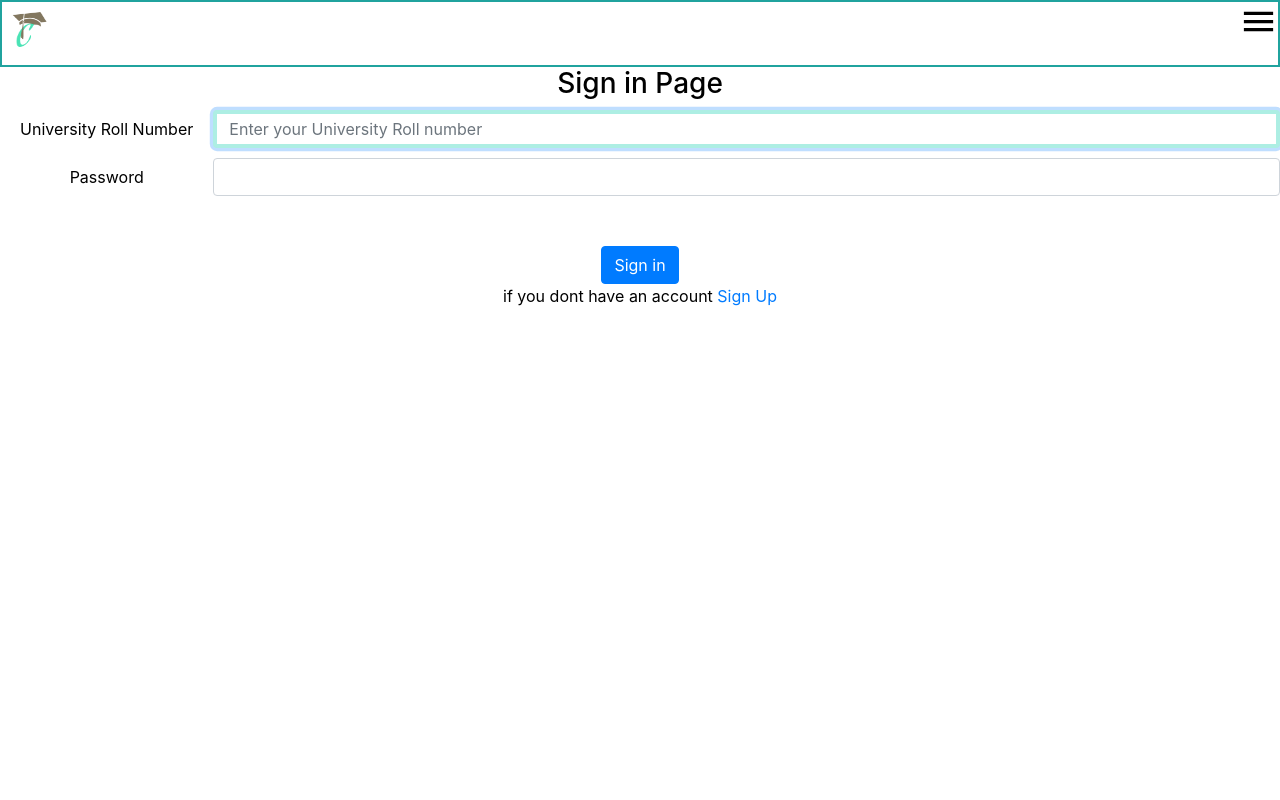
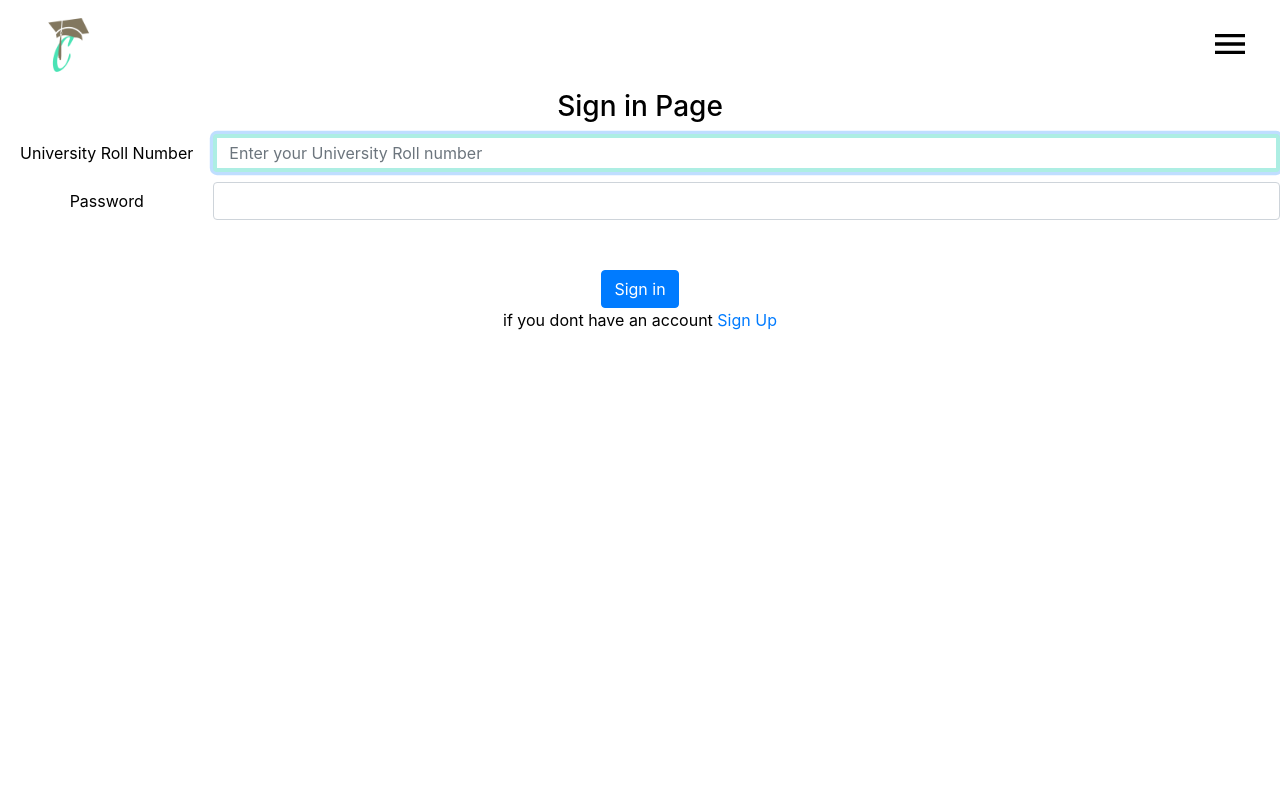
Before and after one commit to pronayguha13/Course-Match, a React (Create React App) app in the folder frontend/: page /sign_in in a window 1280 px wide. Shown: the top 800 px of the page. Built offline with nearby package versions, Linux system fonts and the light colour scheme; a web font is replaced by a local one.

Commit message:
menu drawer placed & opening properly

```diff
--- a/frontend/src/Components/App/App.js
+++ b/frontend/src/Components/App/App.js
@@ -1,10 +1,11 @@
 import React, { useContext } from "react";
 import styles from "./App.module.css";
 import HomePage from "../HomePage/HomePage";
+import MenuDrawer from "../Menudrawer/Menudrawer.jsx";
 import { DisplayContext } from "../../Context/DisplayContext";
 const App = () => {
   const { displayMode, theme } = useContext(DisplayContext);
-
+  console.log("🚀 ~ file: App.js ~ line 9 ~ App ~ displayMode", displayMode);
   return (
     <div
       className={displayMode === "light" ? styles.Dark : styles.Light}
--- /dev/null
+++ b/frontend/src/Components/Menudrawer/Menudrawer.jsx
@@ -0,0 +1,15 @@
+import React from "react";
+import styles from "./Menudrawer.module.css";
+
+const Menudrawer = ({ isOpen }) => {
+  return (
+    <div
+      className={styles.MenuDrawerContainer}
+      style={{ visibility: isOpen ? "visible" : "hidden" }}
+    >
+      This is the menu drawer
+    </div>
+  );
+};
+
+export default Menudrawer;
--- /dev/null
+++ b/frontend/src/Components/Menudrawer/Menudrawer.module.css
@@ -0,0 +1,9 @@
+.MenuDrawerContainer {
+  position: absolute;
+  width: 400px;
+  height: 100vh;
+  background-color: #ccc;
+  top: 90px;
+  right: 0;
+  z-index: 500;
+}
--- a/frontend/src/Components/Navbar/Navbar.jsx
+++ b/frontend/src/Components/Navbar/Navbar.jsx
@@ -1,4 +1,4 @@
-import React, { useEffect, useContext } from "react";
+import React, { useEffect, useContext, useState } from "react";
 import { Link, useHistory } from "react-router-dom";
 import styles from "./Navbar.module.css";
 import {
@@ -8,9 +8,13 @@ import {
 import { SearchBarContext } from "../../Context/SearchBarContext";
 import { LoginContext } from "../../Context/LoginContext";
 import { DisplayContext } from "../../Context/DisplayContext";
+import { MenuDrawerContext } from "../../Context/MenuDrawer";
 
 const Navbar = () => {
   const history = useHistory();
+  const { isMenuDrawerOpen, setIsMenuDrawerOpen } = useContext(
+    MenuDrawerContext
+  );
   const { showSearch, setShowSearch } = useContext(SearchBarContext);
   const { isLoggedIn, setIsLoggedIn } = useContext(LoginContext);
   const { displayMode, setDisplayMode, theme } = useContext(DisplayContext);
@@ -27,13 +31,14 @@ const Navbar = () => {
   useEffect(() => {
     if (isLoggedIn) history.push("/");
   }, [isLoggedIn, history]);
+
   return (
     <div className={styles.Navbar}>
-      <Link to="/">
-        <p>
+      <span className={styles.IconWrapper}>
+        <Link to="/">
           <img src="/coursematch.png" alt="logo" />
-        </p>
-      </Link>
+        </Link>
+      </span>
       {isLoggedIn ? (
         <button
           className="btn btn-secondary btn-lg"
@@ -44,10 +49,24 @@ const Navbar = () => {
         </button>
       ) : null}
       {isLoggedIn ? searchAreaDisplayHandler(showSearch, setShowSearch) : null}
-      <img
-        src="/assets/images/icons/menu_black_24dp.svg"
-        alt="hamburger-menu"
-      />
+      <span
+        className={styles.MenuDrawer}
+        onClick={() => {
+          setIsMenuDrawerOpen(!isMenuDrawerOpen);
+        }}
+      >
+        {!isMenuDrawerOpen ? (
+          <img
+            src="/assets/images/icons/menu_black_24dp.svg"
+            alt="hamburger-menu-open"
+          />
+        ) : (
+          <img
+            src="/assets/images/icons/menu_open_black_24dp.svg"
+            alt="hamburger-menu-close"
+          />
+        )}
+      </span>
       {/* {displayMode === "light" ? (
         <img
           src="/assets/images/icons/menu_black_24dp.svg"
--- a/frontend/src/Components/Navbar/Navbar.module.css
+++ b/frontend/src/Components/Navbar/Navbar.module.css
@@ -1,20 +1,32 @@
 .Navbar {
   text-align: start;
-  border: 2px solid #20a39e;
   width: 100%;
-  line-height: 1.6rem;
+  line-height: 2rem;
   background-color: #fff;
 }
 
+.IconWrapper {
+  display: inline-block;
+  margin: 15px 0px 15px 45px;
+}
+
+.IconWrapper img {
+  height: 60px;
+}
+
+.MenuDrawer {
+  justify-items: center;
+  padding: 24px 30px;
+  float: right;
+}
+
+.MenuDrawer img {
+  height: 40px;
+}
 .Navbar p {
   display: inline-block;
   margin: 8px 0px 8px 8px;
   font-size: 1.5rem;
-}
-.Navbar img {
-  float: right;
-  height: 39px;
-  width: 39px;
 }
 
 .Navbar button {
--- /dev/null
+++ b/frontend/src/Context/MenuDrawer.js
@@ -0,0 +1,17 @@
+import React, { createContext, useState } from "react";
+export const MenuDrawerContext = createContext();
+
+export const MenuDrawer = ({ children }) => {
+  const [isMenuDrawerOpen, setIsMenuDrawerOpen] = useState(false);
+
+  return (
+    <MenuDrawerContext.Provider
+      value={{
+        isMenuDrawerOpen: isMenuDrawerOpen,
+        setIsMenuDrawerOpen: setIsMenuDrawerOpen,
+      }}
+    >
+      {children}
+    </MenuDrawerContext.Provider>
+  );
+};
--- a/frontend/src/Routes/routes.js
+++ b/frontend/src/Routes/routes.js
@@ -10,15 +10,18 @@ import Auth from "../Containers/Authentication/Signin/Auth.jsx";
 import Navbar from "../Components/Navbar/Navbar.jsx";
 import Registration from "../Containers/Authentication/Registration/Registration.jsx";
 import { LoginContext } from "../Context/LoginContext";
+import { MenuDrawerContext } from "../Context/MenuDrawer";
 import axios from "axios";
 import { BASE_URL } from "../Context/AXIOS_BASE_URL";
 import SearchResult from "../Components/Layout/SearchResult/SearchResult";
 import CourseDetailsForm from "../Components/Forms/Registration/CourseDetailsForm";
 import LandingPage from "../Components/LandingPage/LandingPage";
 import Footer from "../Components/Footer/Footer.jsx";
+import MenuDrawer from "../Components/Menudrawer/Menudrawer.jsx";
 
 const BrowserRoutes = () => {
   const { setIsLoggedIn } = useContext(LoginContext);
+  const { isMenuDrawerOpen } = useContext(MenuDrawerContext);
 
   useEffect(() => {
     const xAuthToken = window.localStorage.getItem("xAuthToken");
@@ -40,6 +43,7 @@ const BrowserRoutes = () => {
   return (
     <Router>
       <Navbar />
+      <MenuDrawer isOpen={isMenuDrawerOpen} />
       <Switch>
         <PrivateRoute path="/search/:query" component={SearchResult} />
         <Route path="/sign_in" component={Auth} />
--- a/frontend/src/index.js
+++ b/frontend/src/index.js
@@ -6,10 +6,12 @@ import App from "./Components/App/App";
 import { SearchBarContextProvider } from "./Context/SearchBarContext";
 import { Login } from "./Context/LoginContext";
 import { DisplayMode } from "./Context/DisplayContext";
+import { MenuDrawer } from "./Context/MenuDrawer";
 import BrowserRoutes from "./Routes/routes";
 ReactDOM.render(
   <React.StrictMode>
     <DisplayMode>
+      <MenuDrawer>
         <Login>
           <SearchBarContextProvider>
             <BrowserRoutes>
@@ -17,6 +19,7 @@ ReactDOM.render(
             </BrowserRoutes>
           </SearchBarContextProvider>
         </Login>
+      </MenuDrawer>
     </DisplayMode>
   </React.StrictMode>,
   document.getElementById("root")
```
Also changed, not shown: frontend/public/assets/images/icons/menu_open_black_24dp.svg (added). Lines whose indentation alone changed are shown as unchanged.
